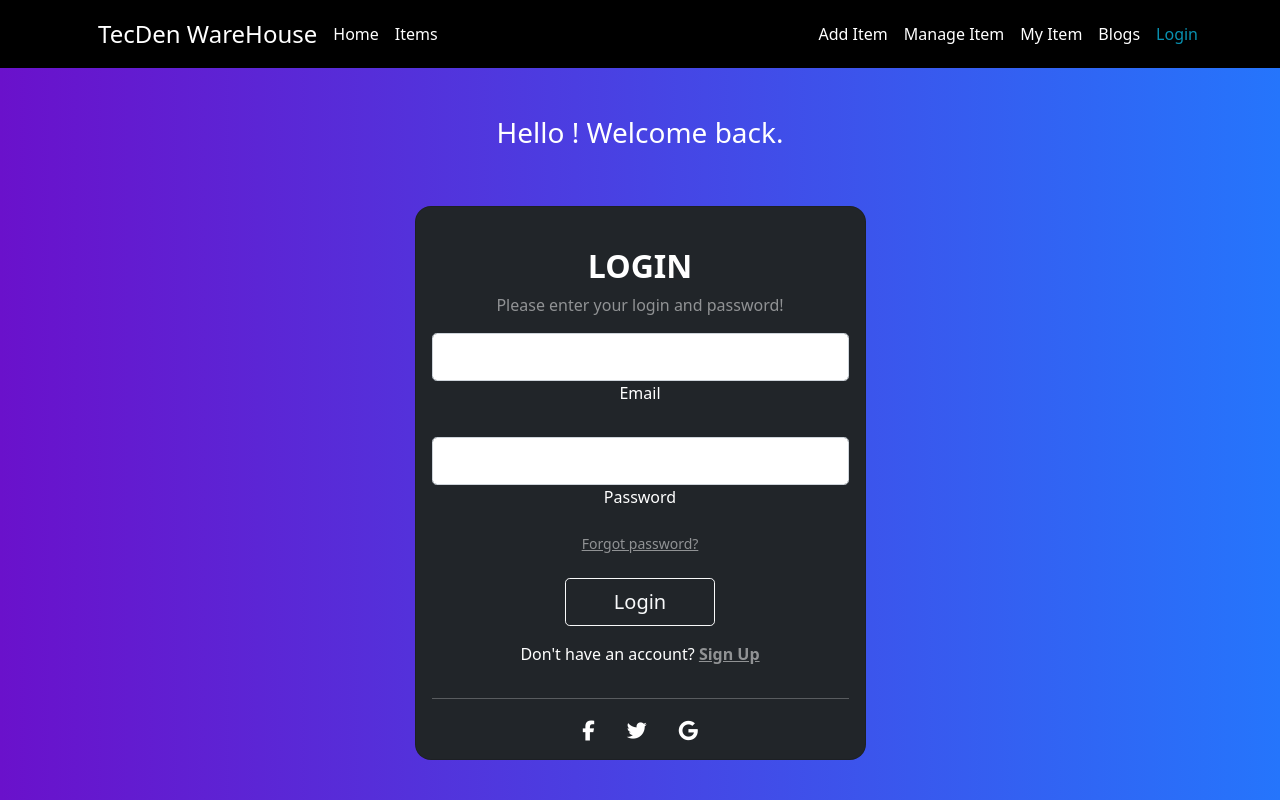
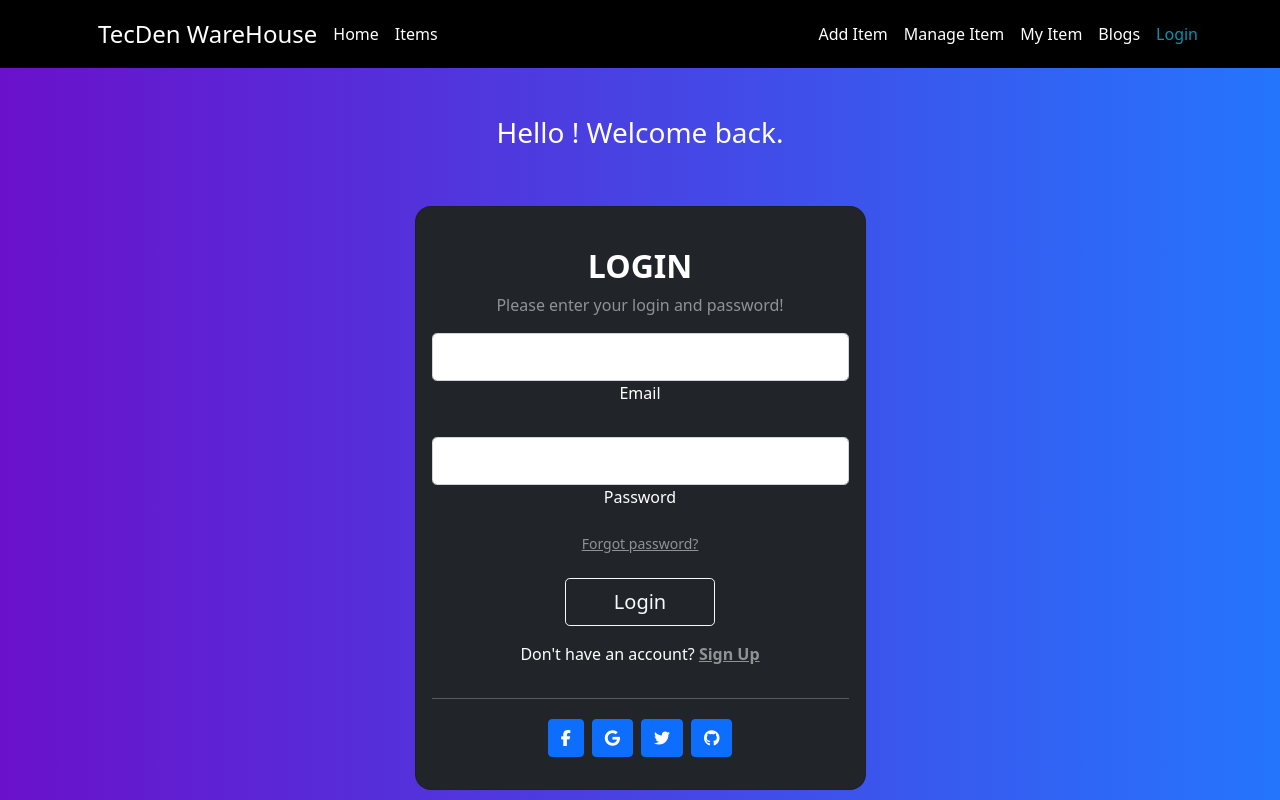
Before and after one commit to iu-sumon/warehouse-management-client-public, a React (Create React App) app: page /login in a window 1280 px wide. Shown: the top 800 px of the page. Built offline with nearby package versions, Linux system fonts and the light colour scheme; no server answers.

Commit message:
login page added

```diff
--- a/src/Components/Login/Login.js
+++ b/src/Components/Login/Login.js
@@ -92,9 +92,25 @@ const Login = () => {
                                 </div>
                                 <hr />
                                 <div className="d-flex justify-content-center text-center mt-2 pt-1">
-                                    <a href="#!" className="text-white"><i className="fab fa-facebook-f fa-lg"></i></a>
-                                    <a href="#!" className="text-white"><i className="fab fa-twitter fa-lg mx-4 px-2"></i></a>
-                                    <a href="#!" className="text-white"><i className="fab fa-google fa-lg"></i></a>
+                                    <div className="mb-3">
+
+                                        <button type="button" className="btn btn-primary btn-floating mx-1">
+                                            <i className="fab fa-facebook-f"></i>
+                                        </button>
+
+                                        <button type="button" className="btn btn-primary btn-floating mx-1">
+                                            <i className="fab fa-google"></i>
+                                        </button>
+
+                                        <button type="button" className="btn btn-primary btn-floating mx-1">
+                                            <i className="fab fa-twitter"></i>
+                                        </button>
+
+                                        <button type="button" className="btn btn-primary btn-floating mx-1">
+                                            <i className="fab fa-github"></i>
+                                        </button>
+                                    </div>
+
                                 </div>
 
                                 <ToastContainer></ToastContainer>
--- a/src/Components/NotFound/NotFound.js
+++ b/src/Components/NotFound/NotFound.js
@@ -4,7 +4,7 @@ import nPhoto from '../../images/others/notfound.PNG'
 const NotFound = () => {
     return (
         <div>
-            <div style={{ backgroundColor: 'black' }}>
+            <div  className='vh-100' style={{ backgroundColor: 'black' ,paddingTop:"200px" }}>
 
                 <div>
                     <img className='w-50' src={nPhoto} alt="" />
@@ -13,9 +13,7 @@ const NotFound = () => {
                 <div>
                     <Link class="btn btn-outline-light" to='/'>Home Page</Link>
                 </div>
-                 <div>
-                     <hr/>
-                 </div>
+
             </div>
 
         </div>
--- a/src/Components/SignUp/SignUp.js
+++ b/src/Components/SignUp/SignUp.js
@@ -110,9 +110,25 @@ const SignUp = () => {
                                 </div>
                                 <hr />
                                 <div className="d-flex justify-content-center text-center mt-4 pt-1">
-                                    <a href="#!" className="text-white"><i className="fab fa-facebook-f fa-lg"></i></a>
-                                    <a href="#!" className="text-white"><i className="fab fa-twitter fa-lg mx-4 px-2"></i></a>
-                                    <a href="#!" className="text-white"><i className="fab fa-google fa-lg"></i></a>
+                                    <div className="mb-3">
+
+                                        <button type="button" className="btn btn-primary btn-floating mx-1">
+                                            <i className="fab fa-facebook-f"></i>
+                                        </button>
+
+                                        <button type="button" className="btn btn-primary btn-floating mx-1">
+                                            <i className="fab fa-google"></i>
+                                        </button>
+
+                                        <button type="button" className="btn btn-primary btn-floating mx-1">
+                                            <i className="fab fa-twitter"></i>
+                                        </button>
+
+                                        <button type="button" className="btn btn-primary btn-floating mx-1">
+                                            <i className="fab fa-github"></i>
+                                        </button>
+                                    </div>
+
                                 </div>
 
                                 <ToastContainer></ToastContainer>
```
